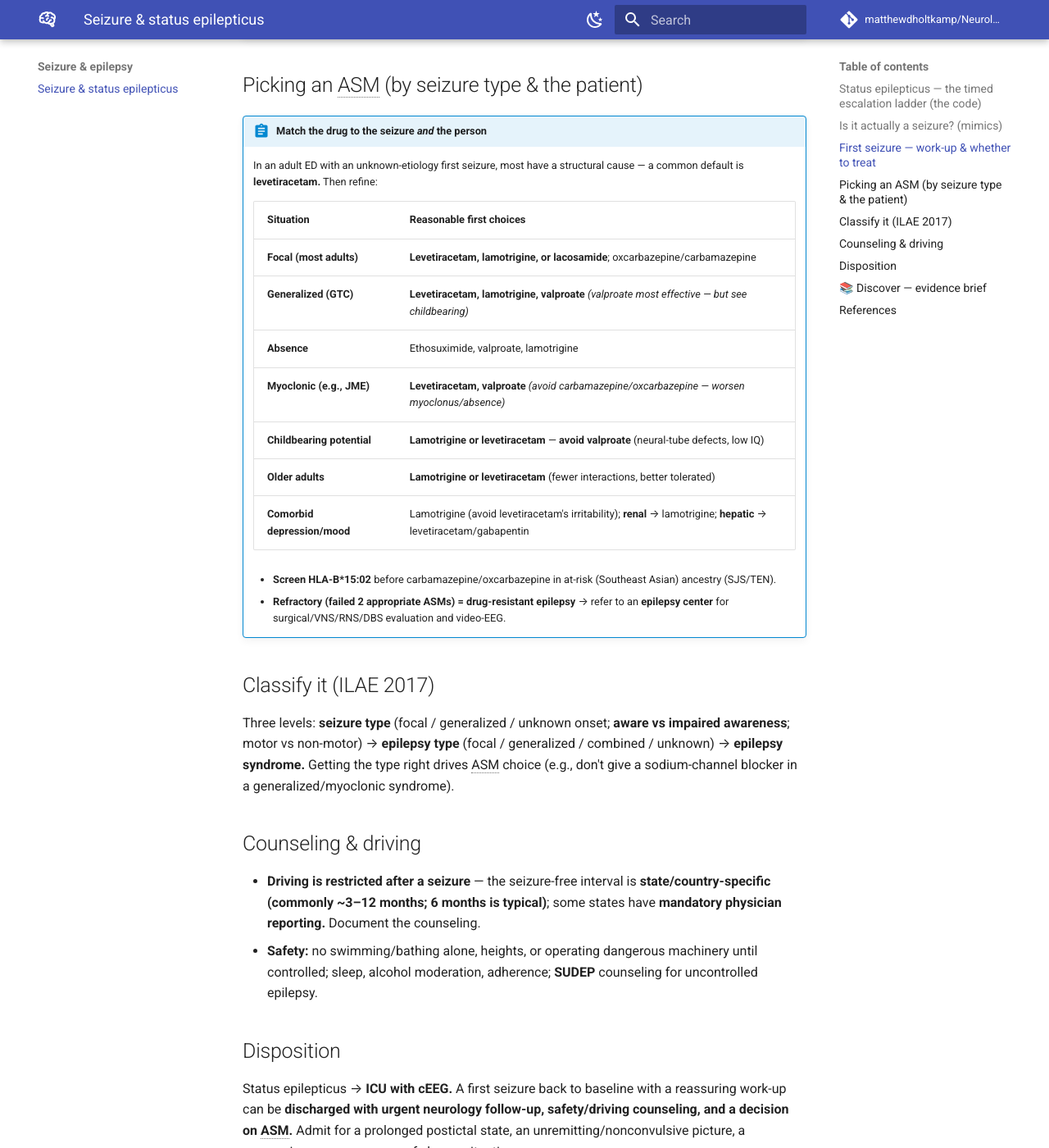
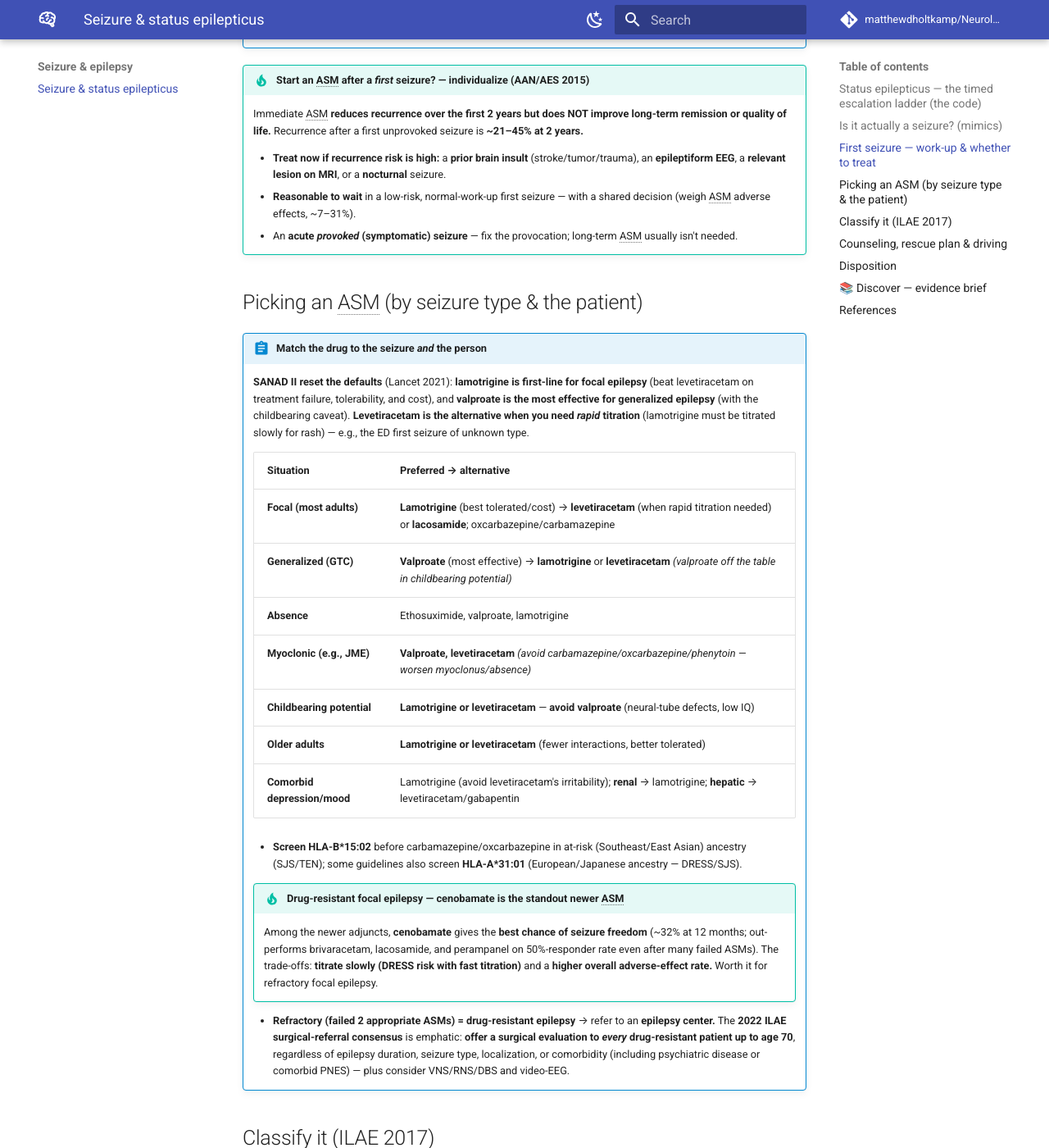
Before and after one commit to matthewdholtkamp/Neurology, an MkDocs documentation site: the page built from docs/seizure/index.md, in a window 1280 px wide and 1400 px high, scrolled down 3134 px. Shown: the whole window at 82% size. Built offline with MkDocs 1.6.1 and Material for MkDocs 9.7.7, drawn with Linux system fonts in a browser that asks for light colours; comment, search, counter and statistics services are not loaded; some of the changed text lies outside the part shown.

Commit message:
Seizure update per expert review: SANAD II defaults, cenobamate, lacosamide, SUDEP/rescue, definitions
- ILAE two-timepoint definition (GTC t1=5min, focal impaired-awareness=10min; t2=30min).
- Second-line: add lacosamide (TRENdS non-inferior, kinder hemodynamics) + brivaracetam.
- Refractory: target seizure suppression NOT routine burst-suppression (Fisch 2023);
  propofol contraindicated in mitochondrial/ketogenic; allopregnanolone RCT negative,
  hypothermia unhelpful, ketogenic diet in FIRES/NORSE.
- Reframe ASM table per SANAD II: lamotrigine first-line focal, valproate most
  effective generalized, levetiracetam for rapid titration; add HLA-A*31:01.
- Cenobamate for drug-resistant focal (best seizure-freedom; slow titration/DRESS).
- 2022 ILAE surgical-referral consensus (offer eval to every drug-resistant pt <=70).
- Rescue-medication order set (Nayzilam/Valtoco/Diastat); expanded SUDEP warning
  (discuss at diagnosis; ~1/1000, 6-9/1000 drug-resistant; modifiable factors).
- Update Discover, references (Lancet Neurol 2025, SANAD II, cenobamate JAMA Neurol
  2026, ILAE 2022/2026), footer.

Co-Authored-By: Claude Fable 5 <noreply@anthropic.com>

```diff
--- a/docs/seizure/index.md
+++ b/docs/seizure/index.md
@@ -13,8 +13,11 @@ picking an antiseizure medication (ASM).
 > ongoing *nonconvulsive* status.**
 
 !!! danger "🚩 Status epilepticus — recognize it and start the clock"
-    - **Definition (operational):** **≥5 minutes** of continuous seizure, **or ≥2 seizures without
-      recovery** of consciousness between them. Don't wait 30 minutes — **5 minutes = treat.**
+    - **Definition (ILAE two-timepoint):** treat at **t1** (the seizure won't self-terminate) —
+      **5 min for a generalized tonic-clonic** seizure, but **10 min for focal SE with impaired
+      awareness** and 10–15 min for absence; **or ≥2 seizures without recovery** between them. **t2**
+      (risk of long-term injury) is ~30 min for GTC. Bottom line: **GTC at 5 min = treat now**, and
+      don't wait 30 minutes for anything.
     - **"Stopped but won't wake up" = nonconvulsive status until proven otherwise** — get **urgent
       cEEG.** Persistent altered consciousness after visible convulsions stop is NCSE in up to ~20%.
     - **Under-dosing benzodiazepines** (and then blaming the "refractory" seizure) is the classic
@@ -51,15 +54,22 @@ picking an antiseizure medication (ASM).
     - **Valproate 40 mg/kg IV (may add 20 mg/kg)** — **avoid** in hepatic disease and
       pregnancy/childbearing potential.
     - *(Phenobarbital 15 mg/kg IV if none of the above is available.)*
+    - **Broadening landscape:** **IV lacosamide** and **brivaracetam** are increasingly used as
+      second-line (lacosamide was **non-inferior to fosphenytoin** for nonconvulsive seizures in
+      TRENdS, with a **favorable hemodynamic profile**) — reasonable alternatives, though the formal
+      evidence base still rests on the ESETT triad.
     - **Continue the second-line agent** as you escalate; **arrange cEEG.**
 
 !!! orderset "Step 3 — Refractory status (>40 min, or 2 lines failed) — anesthetize + cEEG"
     **Intubate**, admit to **ICU**, start **continuous cEEG**, and begin a **continuous anesthetic
-    infusion** (titrate to seizure suppression, ± burst-suppression):
+    infusion.** **Target seizure suppression, not routine burst-suppression** — induced burst
+    suppression wasn't associated with better outcomes (Fisch 2023), and seizure suppression alone
+    tracked with better function; reserve burst-suppression for **seizures recurring despite adequate
+    anesthetic dosing.**
 
     - **Midazolam** — load 0.2 mg/kg, then 0.05–2.9 mg/kg/h.
-    - **Propofol** — load ~1–2 mg/kg, then 1–15 mg/kg/h (watch propofol-infusion syndrome; limit
-      duration/dose).
+    - **Propofol** — load ~1–2 mg/kg, then 1–15 mg/kg/h (watch **propofol-infusion syndrome** —
+      **avoid in suspected mitochondrial disease or on a ketogenic diet**; limit dose/duration).
     - **Ketamine** — increasingly used (NMDA-mediated late status), usually **with** a
       GABAergic agent.
     - Keep the second-line ASM on board for maintenance.
@@ -69,6 +79,10 @@ picking an antiseizure medication (ASM).
       pressors ready), titrated to seizure/burst suppression.
     - **Hunt hard for the cause** — **autoimmune/paraneoplastic (NORSE/FIRES)**, CNS infection,
       PRES/RCVS, toxic-metabolic; consider **immunotherapy** (steroids/IVIg/PLEX) empirically in NORSE.
+    - **Ketogenic diet** is used adjunctively in super-refractory SE (especially **FIRES/NORSE**).
+    - **Don't reach for unproven add-ons:** **hypothermia adds nothing** beyond standard therapy, and
+      the **allopregnanolone (brexanolone) RCT was negative** — no proven pharmacologic agent exists
+      for super-refractory SE beyond anesthetics (+ immunotherapy for autoimmune causes).
     - Wean anesthetics slowly once seizure-free ~24–48 h; neurology + epileptology on board.
 
 !!! orderset "Copy-paste — first 20 minutes"
@@ -118,23 +132,37 @@ faint; get an ECG/cardiac workup — cardiac syncope can kill), **psychogenic no
 ## Picking an ASM (by seizure type & the patient)
 
 !!! orderset "Match the drug to the seizure *and* the person"
-    In an adult ED with an unknown-etiology first seizure, most have a structural cause — a common
-    default is **levetiracetam.** Then refine:
+    **SANAD II reset the defaults** (Lancet 2021): **lamotrigine is first-line for focal epilepsy**
+    (beat levetiracetam on treatment failure, tolerability, and cost), and **valproate is the most
+    effective for generalized epilepsy** (with the childbearing caveat). **Levetiracetam is the
+    alternative when you need *rapid* titration** (lamotrigine must be titrated slowly for rash) — e.g.,
+    the ED first seizure of unknown type.
 
-    | Situation | Reasonable first choices |
+    | Situation | Preferred → alternative |
     |---|---|
-    | **Focal (most adults)** | **Levetiracetam, lamotrigine, or lacosamide**; oxcarbazepine/carbamazepine |
-    | **Generalized (GTC)** | **Levetiracetam, lamotrigine, valproate** *(valproate most effective — but see childbearing)* |
+    | **Focal (most adults)** | **Lamotrigine** (best tolerated/cost) → **levetiracetam** (when rapid titration needed) or **lacosamide**; oxcarbazepine/carbamazepine |
+    | **Generalized (GTC)** | **Valproate** (most effective) → **lamotrigine** or **levetiracetam** *(valproate off the table in childbearing potential)* |
     | **Absence** | Ethosuximide, valproate, lamotrigine |
-    | **Myoclonic (e.g., JME)** | **Levetiracetam, valproate** *(avoid carbamazepine/oxcarbazepine — worsen myoclonus/absence)* |
+    | **Myoclonic (e.g., JME)** | **Valproate, levetiracetam** *(avoid carbamazepine/oxcarbazepine/phenytoin — worsen myoclonus/absence)* |
     | **Childbearing potential** | **Lamotrigine or levetiracetam** — **avoid valproate** (neural-tube defects, low IQ) |
     | **Older adults** | **Lamotrigine or levetiracetam** (fewer interactions, better tolerated) |
     | **Comorbid depression/mood** | Lamotrigine (avoid levetiracetam's irritability); **renal** → lamotrigine; **hepatic** → levetiracetam/gabapentin |
 
-    - **Screen HLA-B\*15:02** before carbamazepine/oxcarbazepine in at-risk (Southeast Asian) ancestry
-      (SJS/TEN).
-    - **Refractory (failed 2 appropriate ASMs) = drug-resistant epilepsy** → refer to an
-      **epilepsy center** for surgical/VNS/RNS/DBS evaluation and video-EEG.
+    - **Screen HLA-B\*15:02** before carbamazepine/oxcarbazepine in at-risk (Southeast/East Asian)
+      ancestry (SJS/TEN); some guidelines also screen **HLA-A\*31:01** (European/Japanese ancestry —
+      DRESS/SJS).
+
+    !!! tip "Drug-resistant focal epilepsy — cenobamate is the standout newer ASM"
+        Among the newer adjuncts, **cenobamate** gives the **best chance of seizure freedom** (~32% at
+        12 months; out-performs brivaracetam, lacosamide, and perampanel on 50%-responder rate even
+        after many failed ASMs). The trade-offs: **titrate slowly (DRESS risk with fast titration)**
+        and a **higher overall adverse-effect rate.** Worth it for refractory focal epilepsy.
+
+    - **Refractory (failed 2 appropriate ASMs) = drug-resistant epilepsy** → refer to an **epilepsy
+      center.** The **2022 ILAE surgical-referral consensus** is emphatic: **offer a surgical
+      evaluation to *every* drug-resistant patient up to age 70**, regardless of epilepsy duration,
+      seizure type, localization, or comorbidity (including psychiatric disease or comorbid PNES) —
+      plus consider VNS/RNS/DBS and video-EEG.
 
 ## Classify it (ILAE 2017)
 
@@ -143,13 +171,28 @@ motor vs non-motor) → **epilepsy type** (focal / generalized / combined / unkn
 syndrome.** Getting the type right drives ASM choice (e.g., don't give a sodium-channel blocker in a
 generalized/myoclonic syndrome).
 
-## Counseling & driving
+## Counseling, rescue plan & driving
 
 - **Driving is restricted after a seizure** — the seizure-free interval is **state/country-specific
   (commonly ~3–12 months; 6 months is typical)**; some states have **mandatory physician reporting.**
   Document the counseling.
 - **Safety:** no swimming/bathing alone, heights, or operating dangerous machinery until controlled;
-  sleep, alcohol moderation, adherence; **SUDEP** counseling for uncontrolled epilepsy.
+  sleep, alcohol moderation, adherence.
+
+!!! orderset "Give a seizure action plan with a rescue medication (for cluster-prone patients)"
+    Prescribe an **outpatient rescue benzodiazepine** and a written action plan — standard of care for
+    epilepsy at risk of clusters/prolonged seizures. FDA-approved options:
+
+    - **Midazolam nasal spray (Nayzilam)** — age ≥12.
+    - **Diazepam nasal spray (Valtoco)** — age ≥6.
+    - **Rectal diazepam gel (Diastat)** — age ≥2.
+
+!!! warning "SUDEP — discuss it early, not just when uncontrolled"
+    Sudden unexpected death in epilepsy is **~1/1,000 adults with epilepsy per year, rising to ~6–9/
+    1,000 in drug-resistant epilepsy.** Per the ILAE SUDEP task force, **offer SUDEP communication to
+    *every* patient at diagnosis and revisit it periodically** (not only the uncontrolled). **Modifiable
+    risk factors:** **uncontrolled generalized tonic-clonic seizures** (the biggest), **nocturnal
+    seizures**, **medication non-adherence**, and **lack of nocturnal supervision** — target each.
 
 ## Disposition
 
@@ -197,13 +240,25 @@ unsafe home situation.
 - **First seizure:** immediate ASM cuts early recurrence but not long-term remission (**AAN/AES
   2015**) — treat when recurrence risk is high (lesion, epileptiform EEG, nocturnal), otherwise a
   shared decision.
-- **Match the ASM to the syndrome** (avoid sodium-channel blockers in generalized/myoclonic; avoid
-  valproate in childbearing potential) and to the person; **two failed ASMs = refer to an epilepsy
-  center.**
+- **Second-line is broadening** — **lacosamide** (non-inferior to fosphenytoin, TRENdS; kinder
+  hemodynamics) and brivaracetam are increasingly used alongside the ESETT triad.
+- **Refractory SE: target *seizure* suppression, not routine burst-suppression** (Fisch 2023); no
+  proven drug beyond anesthetics (**allopregnanolone RCT negative**; hypothermia adds nothing);
+  ketogenic diet in FIRES/NORSE.
+- **SANAD II reset the maintenance defaults** — **lamotrigine first-line for focal** epilepsy,
+  **valproate most effective for generalized** (levetiracetam is the rapid-titration alternative). For
+  **drug-resistant focal epilepsy, cenobamate** gives the best seizure-freedom odds (slow titration,
+  DRESS risk).
+- **Two failed ASMs = drug-resistant → refer for surgical evaluation** — the **2022 ILAE consensus**:
+  offer it to *every* such patient up to 70, regardless of type/duration/comorbidity.
+- **Give a rescue plan** (Nayzilam/Valtoco/Diastat) and **discuss SUDEP at diagnosis** (biggest
+  modifiable factor: uncontrolled GTC seizures).
 
-**Key sources:** AES 2016 status-epilepticus guideline (Glauser et al.); ESETT (Kapur et al., NEJM
-2019); RAMPART (Silbergleit et al., NEJM 2012); AAN/AES 2015 first-unprovoked-seizure guideline
-(Krumholz et al.); ILAE 2017 seizure/epilepsy classification.
+**Key sources:** AES 2016 status-epilepticus guideline (Glauser et al.); **Gettings et al., Lancet
+Neurol 2025 SE review**; ESETT (Kapur, NEJM 2019); TRENdS (lacosamide); RAMPART (Silbergleit, NEJM
+2012); Fisch et al. (burst-suppression, Neurology 2023); AAN/AES 2015 first-seizure guideline;
+**SANAD II** (Marson, Lancet 2021); cenobamate comparative-effectiveness (JAMA Neurol 2026); ILAE 2022
+surgical-referral consensus; ILAE SUDEP task force (Epilepsia 2026); ILAE 2017 classification.
 
 ## References
 
@@ -213,21 +268,32 @@ unsafe home situation.
    (ESETT).* NEJM. 2019](https://www.nejm.org/doi/full/10.1056/NEJMoa1905795).
 3. Silbergleit R, et al. *Intramuscular vs intravenous therapy for prehospital status epilepticus
    (RAMPART).* NEJM. 2012.
-4. Krumholz A, et al. [*Evidence-based guideline: Management of an unprovoked first seizure in adults
-   (AAN/AES).* Neurology. 2015](https://www.neurology.org/doi/10.1212/WNL.0000000000001487).
-5. Fisher RS, et al. *ILAE 2017 operational classification of seizure types / classification of the
-   epilepsies.*
-6. Source scutbook: *Seizure* (M. Holtkamp) — ER checklist, escalation, toxin antidotes, PNES
+4. Gettings JV, et al. [*Diagnosis and Management of Status Epilepticus.* Lancet Neurol. 2025](https://pubmed.ncbi.nlm.nih.gov/39637874/);
+   Husain AM, et al. *Lacosamide vs fosphenytoin for nonconvulsive seizures (TRENdS)* (Ann Neurol);
+   Fisch U, et al. *Burst suppression & outcomes in refractory SE* (Neurology 2023).
+5. Krumholz A, et al. [*Management of an unprovoked first seizure in adults (AAN/AES).* Neurology.
+   2015](https://www.neurology.org/doi/10.1212/WNL.0000000000001487); Fisher RS, et al. *ILAE 2017
+   classification.*
+6. **Maintenance ASMs:** Marson A, et al. *SANAD II* (focal & generalized, Lancet 2021); Smith PEM
+   *Initial management of seizure* (NEJM 2021); Kanner AM, Bicchi MM (JAMA 2022); Cerulli Irelli E,
+   et al. *Cenobamate vs brivaracetam/lacosamide/perampanel* (JAMA Neurol 2026).
+7. **Epilepsy care:** Jehi L, et al. *ILAE surgical-referral consensus* (Epilepsia 2022); Aschner A,
+   et al. *ILAE SUDEP-communication scoping review* (Epilepsia 2026); seizure-cluster rescue reviews
+   (Nayzilam/Valtoco/Diastat).
+8. Source scutbook: *Seizure* (M. Holtkamp) — ER checklist, escalation, toxin antidotes, PNES
    semiology, first-seizure work-up, ASM-by-population approach (modernized to AES 2016 / ESETT).
-7. **TRICARE / DoD:** core ASMs generic-formulary (no PA); newer agents PA-gated. Retention:
+9. **TRICARE / DoD:** core ASMs generic-formulary (no PA); newer agents PA-gated. Retention:
    **AR 40-501 para 3-31i**, **DoDI 6130.03 Vol 2 para 5.26.c** (accession Vol 1). *Verify at the
    TRICARE Formulary Search.*
 
-*Verified July 2026: the timed status-epilepticus algorithm (stabilize → full-dose benzodiazepine →
-second-line ASM → anesthetic infusion + cEEG) follows the AES 2016 guideline; **ESETT** establishes
-levetiracetam, fosphenytoin, and valproate as equivalent second-line agents; **RAMPART** supports IM
-midazolam; the first-seizure treatment nuance (immediate ASM reduces 2-year recurrence but not
-long-term remission; recurrence ~21–45%) follows the AAN/AES 2015 guideline; ILAE 2017 classification
-is current. **Retention citations (AR 40-501 3-31i seizure disorders; DoDI 6130.03 Vol 2 5.26.c) and
-state-specific driving/reporting rules should be confirmed against the current source before
-counseling.**
+*Verified July 2026: the timed status-epilepticus algorithm follows AES 2016 + the Lancet Neurology
+2025 review; **ESETT** establishes levetiracetam/fosphenytoin/valproate as equivalent second-line
+(lacosamide/brivaracetam emerging — TRENdS); refractory SE targets **seizure** (not routine burst-)
+suppression (Fisch 2023), with allopregnanolone negative and hypothermia unhelpful. The ILAE
+two-timepoint definition (GTC 5 min / focal-impaired-awareness 10 min), **SANAD II** maintenance
+defaults (lamotrigine focal / valproate generalized; levetiracetam for rapid titration), **cenobamate**
+for drug-resistant focal epilepsy, the **2022 ILAE surgical-referral** and **SUDEP-communication**
+consensus, rescue-medication options, and ILAE 2017 classification are current. **The specific
+figures were supplied by expert review with citations — confirm before quoting. Retention citations
+(AR 40-501 3-31i; DoDI 6130.03 Vol 2 5.26.c) and state-specific driving/reporting rules should be
+confirmed against the current source before counseling.**
```
